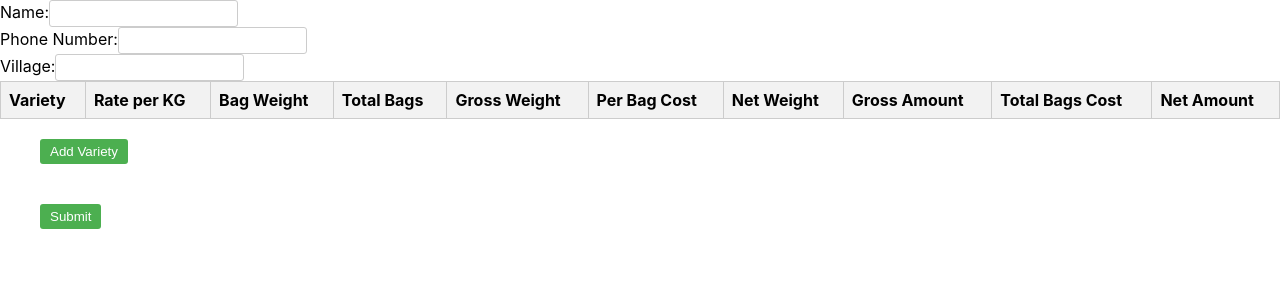
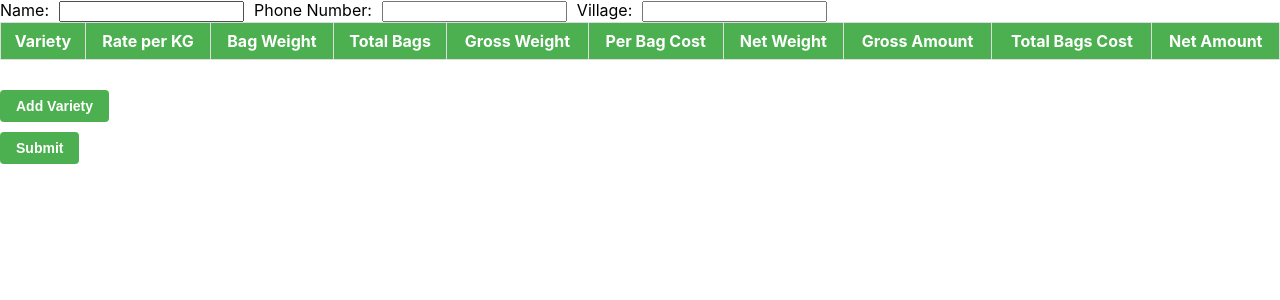
Before and after one commit to maruthibommi/MyTikki, a React (Create React App) app in the folder mytikki/: page / in a window 1280 px wide. Shown: the top 300 px of the page. Built offline with nearby package versions, Linux system fonts and the light colour scheme.

Commit message:
backend starting again

```diff
--- a/mytikki/src/App.css
+++ b/mytikki/src/App.css
@@ -1,195 +1,86 @@
-/* App.css */
+/* Add appropriate styles to align and style the component */
 .container {
   max-width: 800px;
   margin: 0 auto;
   padding: 20px;
 }
 
+.form-container {
+  display: flex;
+  flex-wrap: wrap;
+  align-items: center;
+}
+
+.form-container input {
+  margin: 0 10px;
+}
+
+
 h1 {
-  font-size: 24px;
-  margin-bottom: 10px;
+  text-align: center;
 }
 
 h2 {
-  font-size: 20px;
   margin-top: 20px;
-  margin-bottom: 10px;
+  text-align: center;
 }
 
 table {
   width: 100%;
   border-collapse: collapse;
   margin-bottom: 20px;
-}
-
-th,
-td {
-  padding: 8px;
-  text-align: left;
-  border: 1px solid #ccc;
-}
-
-thead {
   background-color: #f2f2f2;
 }
 
-tbody tr:nth-child(even) {
-  background-color: #f9f9f9;
+table th,
+table td {
+  border: 1px solid #ddd;
+  padding: 8px;
+  text-align: center;
 }
 
-input[type='number'],
-input[type='text'],
-select {
-  padding: 5px;
-  border: 1px solid #ccc;
-  border-radius: 3px;
+table th {
+  background-color: #4caf50;
+  color: #fff;
 }
 
+
 button {
-  padding: 5px 10px;
+  display: inline-block;
+  padding: 8px 16px;
+  font-size: 14px;
+  font-weight: bold;
+  text-align: center;
+  text-decoration: none;
   background-color: #4caf50;
   color: #fff;
   border: none;
-  border-radius: 3px;
+  border-radius: 4px;
   cursor: pointer;
+  margin-top: 10px;
 }
-
 
 button:hover {
   background-color: #45a049;
 }
 
-.checkbox-label {
-  display: inline-block;
-  vertical-align: middle;
-  margin-right: 5px;
+p {
+  margin-top: 10px;
+  text-align: center;
 }
 
-.checkbox-label input {
-  vertical-align: middle;
-  margin-right: 3px;
-}
-
-.action-buttons {
+.row {
   display: flex;
   justify-content: space-between;
-  margin-top: 10px;
-}
-
-.error-message {
-  color: #ff0000;
-  margin-top: 10px;
-}
-
-/* Additional Styles */
-
-/* ContactForm.component.js */
-.contact-form {
-  max-width: 500px;
-  margin: 0 auto;
-}
-
-.contact-form label {
-  display: block;
-  margin-bottom: 5px;
-  font-weight: bold;
-}
-
-.contact-form input[type='text'],
-.contact-form input[type='number'] {
-  width: 100%;
+  align-items: center;
   margin-bottom: 10px;
 }
 
-/* Bill.component.js */
-.bill-container {
-  max-width: 800px;
-  margin: 0 auto;
-  padding: 20px;
+/* Center align the component */
+.billbody {
+  display: flex;
+  justify-content: center;
+  align-items: center;
+  height: 100vh;
+  background-color: #f9f9f9;
 }
-
-.bill-container p {
-  margin-bottom: 10px;
-}
-
-.bill-container .table-container {
-  overflow-x: auto;
-}
-
-.bill-container table {
-  min-width: 100%;
-  white-space: nowrap;
-}
-
-.bill-container table th,
-.bill-container table td {
-  white-space: normal;
-}
-
-.bill-container .table-container table {
-  margin-bottom: 0;
-}
-
-.bill-container .action-buttons {
-  margin-top: 20px;
-  display: flex;
-  justify-content: flex-end;
-  align-items: center;
-}
-
-.bill-container .action-buttons button {
-  margin-left: 10px;
-}
-
-.bill-container .total-amount {
-  margin-top: 20px;
-  font-weight: bold;
-}
-
-.button-container {
-  display: flex;
-  justify-content: space-between;
-  margin-top: 10px;
-}
-
-.button-container button {
-  padding: 10px 20px; /* Adjust the padding values as needed */
-  margin-right: 10px; /* Adjust the margin as needed */
-}
-
-/* Styles for all drop-down menus */
-select {
-  /* Styles for the drop-down arrow */
-  appearance: none;
-  -webkit-appearance: none;
-  -moz-appearance: none;
-  background-repeat: no-repeat;
-  background-position: right center;
-  padding-right: 20px; /* Adjust the padding as needed */
-
-  /* Styles for the drop-down box */
-  padding: 10px;
-  border: 1px solid #ccc;
-  border-radius: 4px;
-  font-size: 14px;
-  color: #333;
-  width: 200px; /* Adjust the width as needed */
-
-  /* Styles for when the drop-down is open */
-  &:focus {
-    outline: none;
-    border-color: #66afe9;
-    box-shadow: 0 0 5px rgba(102, 175, 233, 0.6);
-  }
-
-  /* Styles for the options within the drop-down */
-
-}
-
-button {
-  /* Add different amounts of space on each side of the button */
-  margin-top: 10px;
-  margin-right: 20px;
-  margin-bottom: 30px;
-  margin-left: 40px;
-}
--- a/mytikki/src/Components/bill.component.js
+++ b/mytikki/src/Components/bill.component.js
@@ -1,12 +1,10 @@
-import React, { useState } from 'react';
+import React, { useState} from 'react';
 import { useLocation } from 'react-router-dom';
-import { useNavigate } from 'react-router-dom';
 
 const Bill = () => {
   const location = useLocation();
   const { formData } = location.state;
   const [deductions, setDeductions] = useState([]);
-  const navigate = useNavigate();
 
   const handleAddRow = () => {
     const newDeduction = {
@@ -177,6 +175,7 @@ const Bill = () => {
         'Total Bags Cost': Number(bagsCost).toFixed(2),
         'Net Amount': Number(netAmount).toFixed(2)
       };
+
     });
 
     const deductionsData = deductions.map((deduction) => {
@@ -209,7 +208,7 @@ const Bill = () => {
   };
 
   return (
-    <div>
+    <div >
       <h1>Bill</h1>
       <h2>Customer Details</h2>
       <p>Name: {formData.name}</p>
@@ -223,11 +222,12 @@ const Bill = () => {
             <th>Variety</th>
             <th>Rate Per KG</th>
             <th>Total Bags</th>
-            <th>Per Bag Cost</th>
+
             <th>Weights</th>
             <th>Gross Weight</th>
             <th>Net Weight</th>
             <th>Gross Amount</th>
+            <th>Per Bag Cost</th>
             <th>Bags Cost</th>
             <th>Net Amount</th>
           </tr>
@@ -246,11 +246,12 @@ const Bill = () => {
                 <td>{bagData.variety}</td>
                 <td>{bagData.ratePerKG}</td>
                 <td>{bagData.bagWeights.length}</td>
-                <td>{bagData.perBagCost}</td>
+
                 <td>{bagData.bagWeights.join(', ')}</td>
                 <td>{Number(grossWeight).toFixed(2)}</td>
                 <td>{Number(netWeight).toFixed(2)}</td>
                 <td>{Number(grossAmount).toFixed(2)}</td>
+                <td>{bagData.perBagCost}</td>
                 <td>{Number(bagsCost).toFixed(2)}</td>
                 <td>{Number(netAmount).toFixed(2)}</td>
               </tr>
--- a/package.json
+++ b/package.json
@@ -1,6 +1,9 @@
 {
   "dependencies": {
+    "body-parser": "^1.20.2",
     "cors": "^2.8.5",
+    "express": "^4.18.2",
+    "mongoose": "^7.2.2",
     "react-router-dom": "^6.11.2"
   }
 }
```
Also changed, not shown: 2 other files (tests, documents, lock files or other folders).
